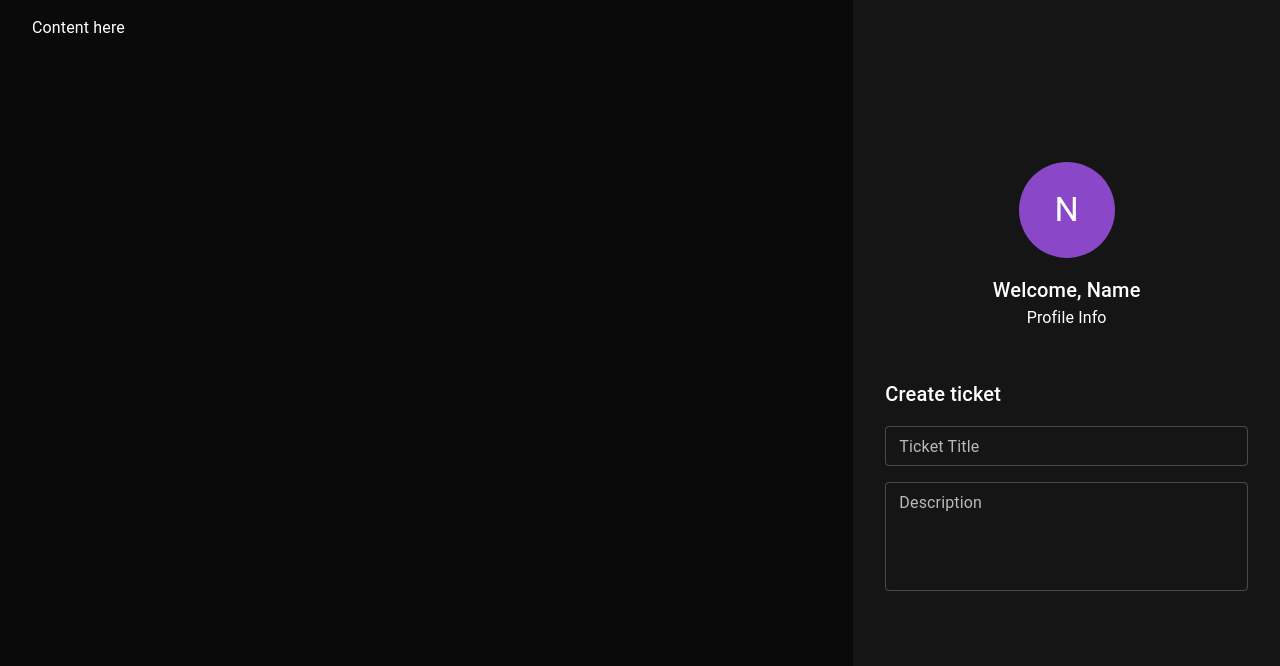
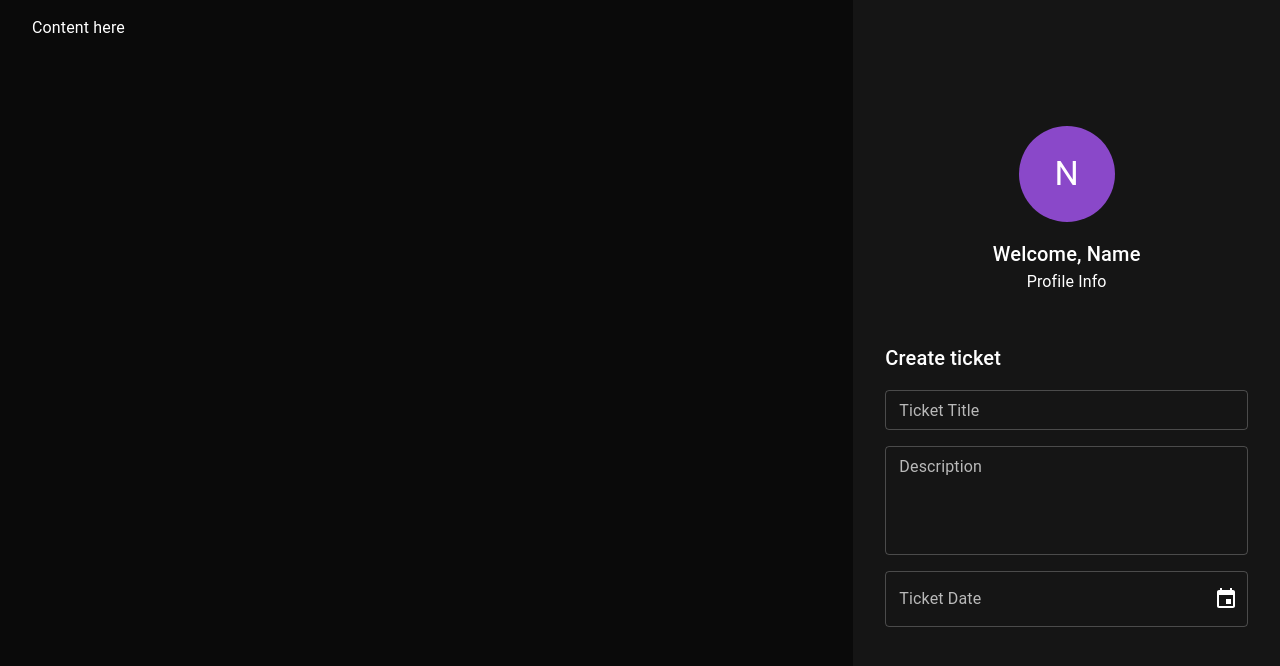
Before and after one commit to lokeam/ts-ticket-mgr, a React (Create React App) app: page / in a window 1280 px wide. Shown: the top 666 px of the page. Built offline with nearby package versions, Linux system fonts and the light colour scheme.

Commit message:
refactor: move ticket form fields out of interfaces dir, add ticketDate field

```diff
--- a/package.json
+++ b/package.json
@@ -9,6 +9,7 @@
     "@mui/icons-material": "^5.15.6",
     "@mui/material": "^5.15.6",
     "@mui/styled-engine-sc": "^6.0.0-alpha.13",
+    "@mui/x-date-pickers": "^6.19.0",
     "@testing-library/jest-dom": "^5.17.0",
     "@testing-library/react": "^13.4.0",
     "@testing-library/user-event": "^13.5.0",
@@ -16,6 +17,8 @@
     "@types/node": "^16.18.74",
     "@types/react": "^18.2.48",
     "@types/react-dom": "^18.2.18",
+    "date-fns": "^3.3.1",
+    "dayjs": "^1.11.10",
     "react": "^18.2.0",
     "react-dom": "^18.2.0",
     "react-scripts": "5.0.1",
--- /dev/null
+++ b/src/components/CreateTicketForm/_ticketDateField.tsx
@@ -0,0 +1,18 @@
+import React, { FC, ReactElement, useState } from 'react';
+import { LocalizationProvider } from '@mui/x-date-pickers';
+import { AdapterDayjs} from '@mui/x-date-pickers/AdapterDayjs';
+import { DesktopDatePicker } from '@mui/x-date-pickers';
+import { DateField } from './interfaces/DateField';
+
+export const TicketDateField: FC<DateField> = (): ReactElement => {
+  const [date, setDate] = useState<Date | null>(null);
+
+  return (
+    <LocalizationProvider dateAdapter={AdapterDayjs}>
+      <DesktopDatePicker
+        label="Ticket Date"
+        onChange={(newValue) => setDate(newValue)}
+        value={date} />
+    </LocalizationProvider>
+  );
+};
--- a/src/components/CreateTicketForm/interfaces/_ticketDescriptionField.tsx
+++ b/src/components/CreateTicketForm/_ticketDescriptionField.tsx
@@ -1,6 +1,6 @@
 import React, { FC, ReactElement } from 'react';
 import { TextField } from '@mui/material';
-import { InputEl } from './InputEl';
+import { InputEl } from './interfaces/InputEl';
 import PropTypes from 'prop-types';
 
 export const TicketDescriptionField: FC<InputEl> = (
@@ -16,7 +16,7 @@ export const TicketDescriptionField: FC<InputEl> = (
       id="description"
       name="description"
       label="Description"
-      placeholder="Description"
+      placeholder="Ticket Description"
       variant="outlined"
       size="small"
       multiline
--- a/src/components/CreateTicketForm/interfaces/_ticketTitleField.tsx
+++ b/src/components/CreateTicketForm/_ticketTitleField.tsx
@@ -1,6 +1,6 @@
 import React, { FC, ReactElement } from 'react';
 import { TextField } from '@mui/material';
-import { InputEl } from './InputEl';
+import { InputEl } from './interfaces/InputEl';
 import PropTypes from 'prop-types';
 
 export const TicketTitleField: FC<InputEl> = (
--- a/src/components/CreateTicketForm/createTicketForm.tsx
+++ b/src/components/CreateTicketForm/createTicketForm.tsx
@@ -1,7 +1,8 @@
 import React, { FC, ReactElement } from 'react';
 import { Box, Typography, Stack } from '@mui/material';
-import { TicketDescriptionField } from './interfaces/_ticketDescriptionField';
-import { TicketTitleField } from './interfaces/_ticketTitleField';
+import { TicketDescriptionField } from './_ticketDescriptionField';
+import { TicketTitleField } from './_ticketTitleField';
+import { TicketDateField } from './_ticketDateField';
 
 export const CreateTicketForm: FC = (): ReactElement => {
   return (
@@ -26,6 +27,7 @@ export const CreateTicketForm: FC = (): ReactElement => {
       >
         <TicketTitleField />
         <TicketDescriptionField />
+        <TicketDateField />
       </Stack>
     </Box>
   );
--- /dev/null
+++ b/src/components/CreateTicketForm/interfaces/DateField.ts
@@ -0,0 +1,6 @@
+import { Disabled } from "./Disabled";
+
+export interface DateField extends Disabled {
+  value?: Date | null;
+  onChange?: (date: Date | null) => void;
+};
--- a/src/components/sidebar/sidebar.tsx
+++ b/src/components/sidebar/sidebar.tsx
@@ -1,7 +1,7 @@
 import React, { FC, ReactElement } from 'react';
 import { Grid } from '@mui/material';
 import { Profile } from '../profile/profile'
-import { CreateTicketForm } from '../CreateTicketForm/createTicketForm';
+import { CreateTicketForm } from '../createTicketForm/createTicketForm';
 
 export const Sidebar: FC = (): ReactElement => {
   return (
```
Also changed, not shown: 2 other files (tests, documents, lock files or other folders).
